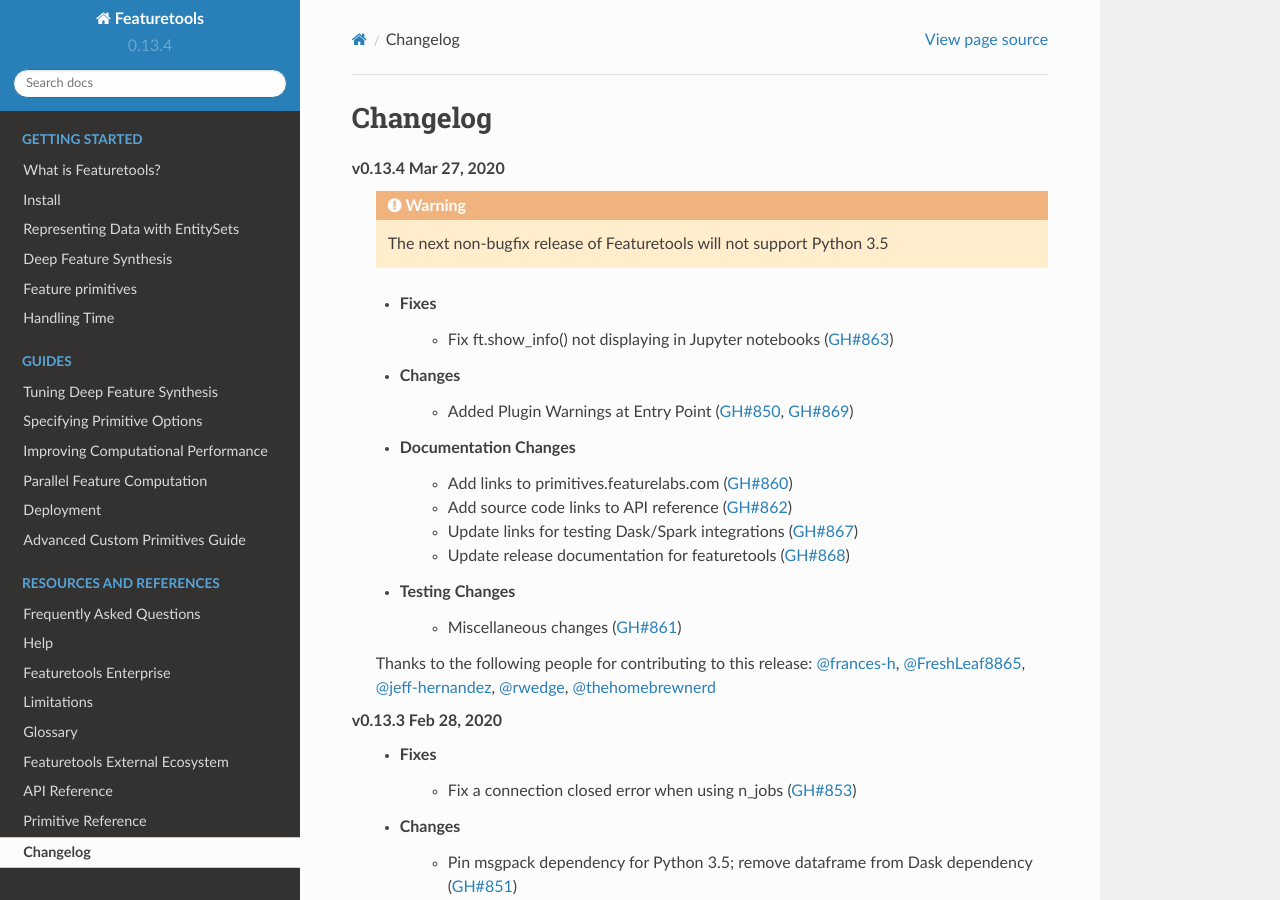
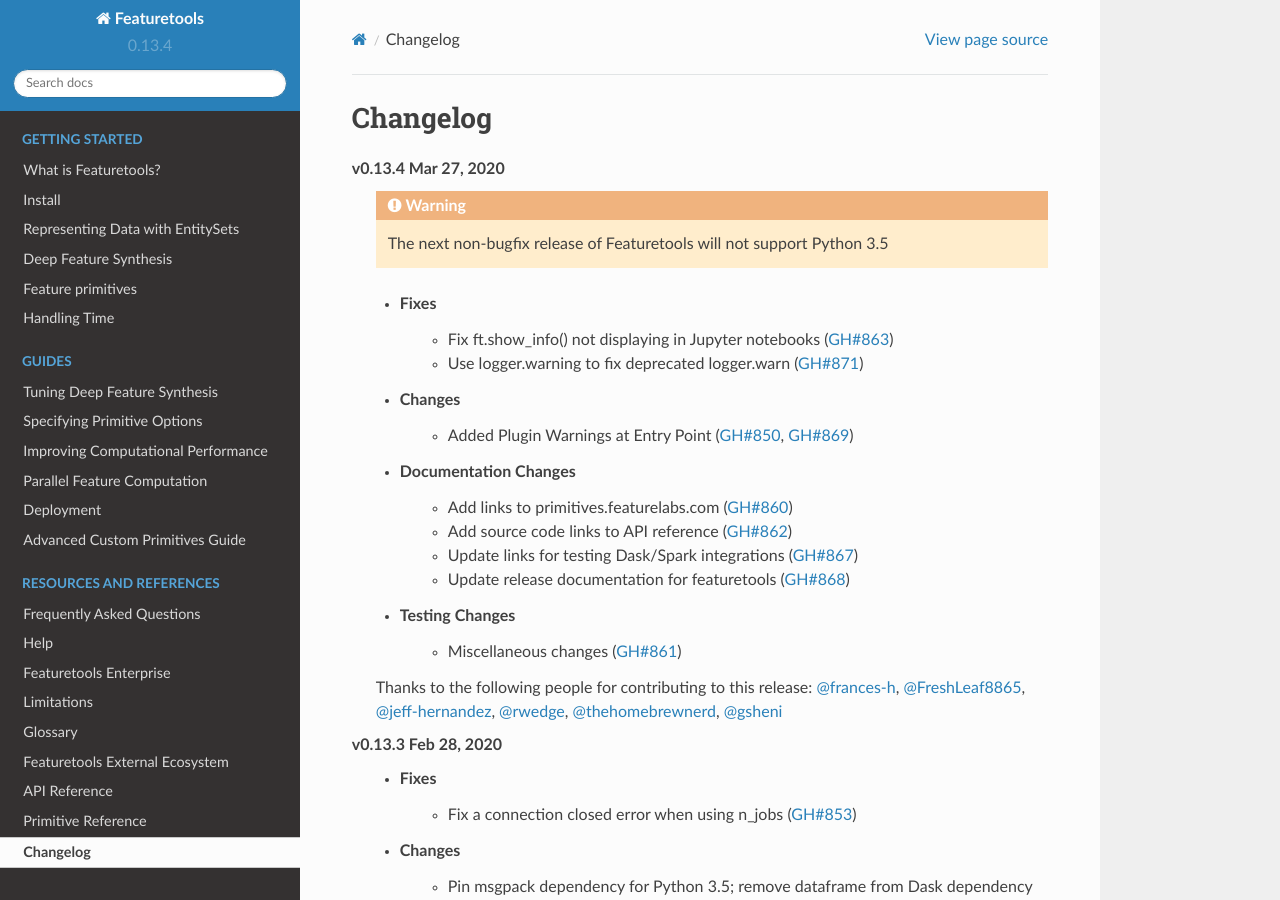
Before and after one commit to alteryx/featuretools, a Sphinx documentation site: the page built from docs/source/changelog.rst, in a window 1280 px wide and 900 px high. Built offline with Sphinx 7.4.7 and the Read the Docs theme 2.0.0, drawn with Linux system fonts in a browser that asks for light colours; pages that are not in the unit, such as notebooks, are missing from menus.

Commit message:
changelog updated

```diff
--- a/docs/source/changelog.rst
+++ b/docs/source/changelog.rst
@@ -8,6 +8,7 @@
 
     * Fixes
         * Fix ft.show_info() not displaying in Jupyter notebooks (:pr:`863`)
+        * Use logger.warning to fix deprecated logger.warn (:pr:`871`)
     * Changes
         * Added Plugin Warnings at Entry Point (:pr:`850`, :pr:`869`)
     * Documentation Changes
@@ -19,7 +20,7 @@
         * Miscellaneous changes (:pr:`861`)
 
     Thanks to the following people for contributing to this release:
-    :user:`frances-h`, :user:`FreshLeaf8865`, :user:`jeff-hernandez`, :user:`rwedge`, :user:`thehomebrewnerd`
+    :user:`frances-h`, :user:`FreshLeaf8865`, :user:`jeff-hernandez`, :user:`rwedge`, :user:`thehomebrewnerd`, :user:`gsheni`
 
 **v0.13.3 Feb 28, 2020**
     * Fixes
```
